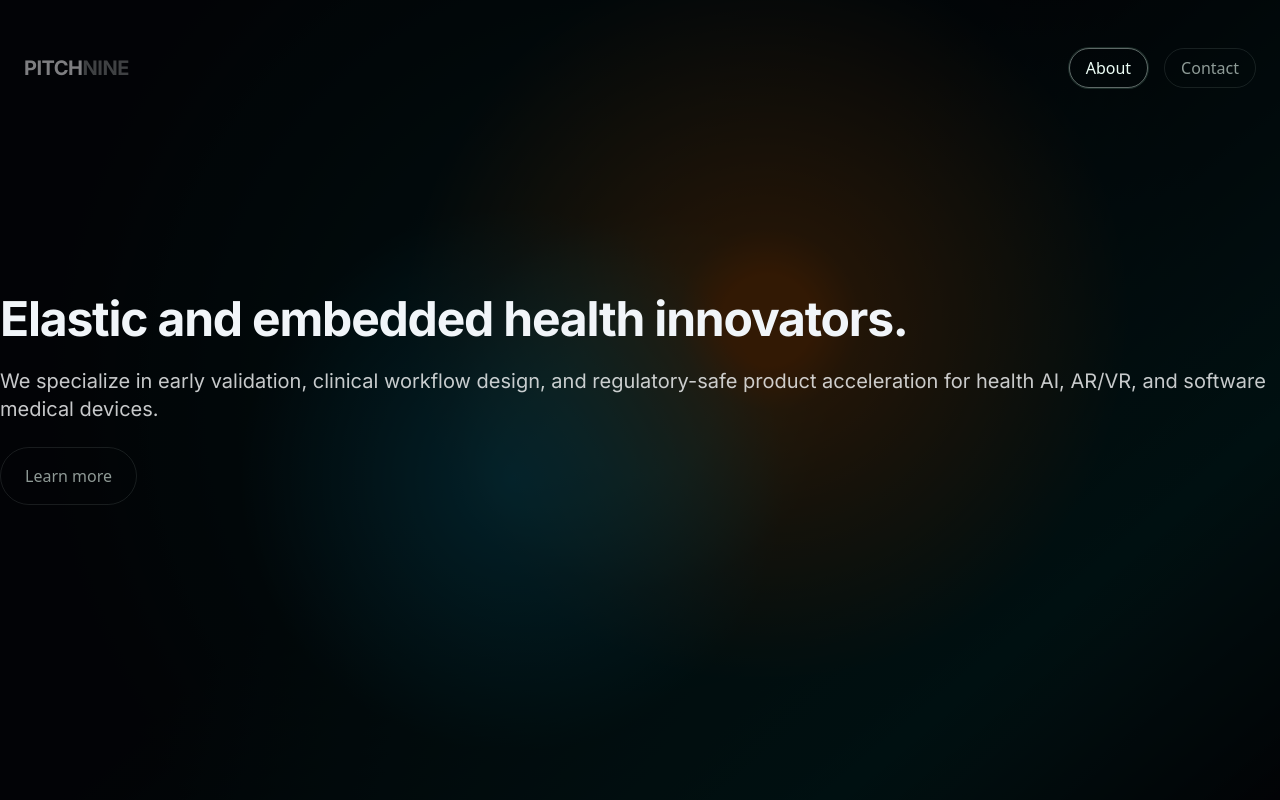
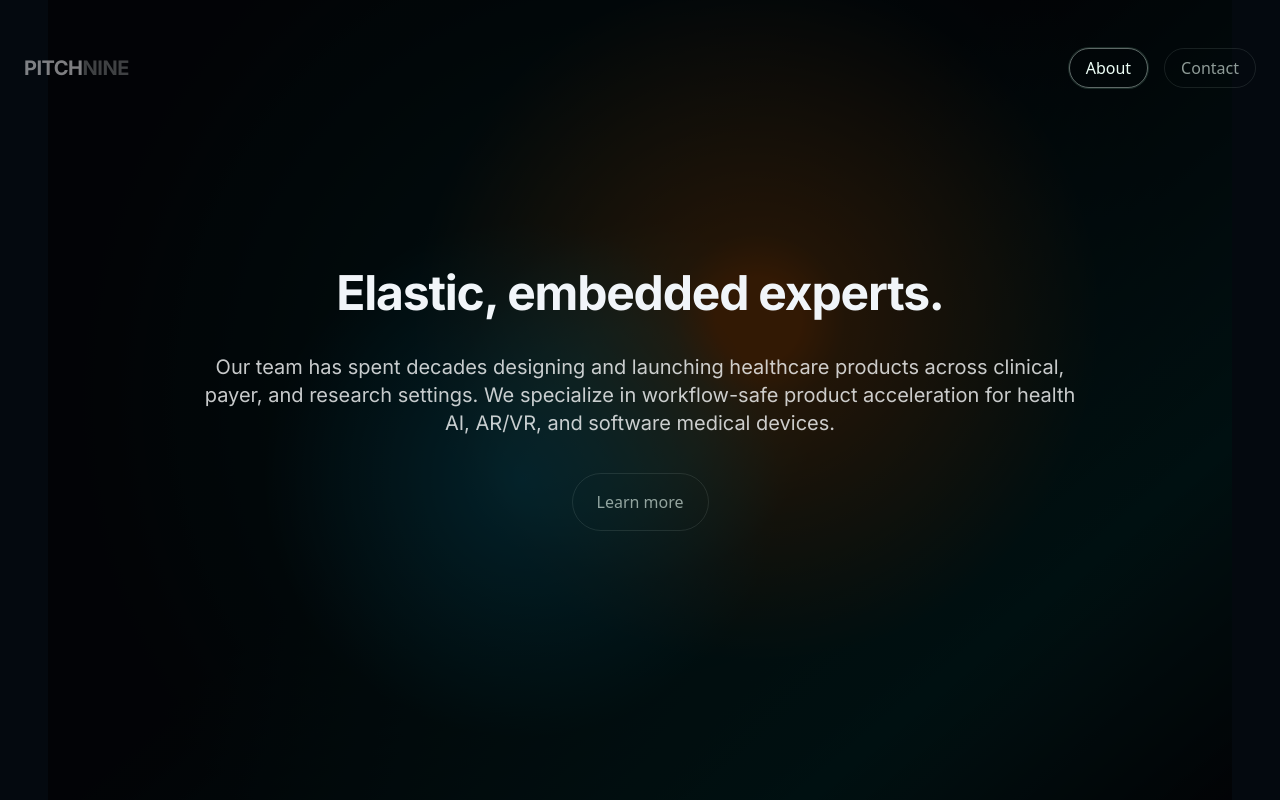
Before and after one commit to pitchnine/pitchnine, a SvelteKit app: page /about in a window 1280 px wide. Shown: the top 800 px of the page. Built offline with nearby package versions, Linux system fonts and the light colour scheme; a web font is replaced by a local one.

Commit message:
fixed and finalized all reuseable hero headers for animated gradient

```diff
--- a/src/lib/components/HeroBg.svelte
+++ b/src/lib/components/HeroBg.svelte
@@ -11,7 +11,7 @@
 </script>
 
 <section
-  class="relative min-h-screen bg-[#04090F] text-slate-100 flex items-center"
+  class="relative min-h-screen bg-[#04090F] text-slate-100 flex items-center px-6 md:px-12"
 >
   <!-- Animated gradient background -->
   <div
@@ -26,8 +26,8 @@
   ></div>
 
   <!-- Content -->
-  <div class="flex text-left mx-auto max-w-7xl">
-    <div class="space-y-6">
+  <div class="flex mx-auto max-w-7xl">
+    <div class="space-y-9 text-left md:text-center max-w-4xl">
      <h1
         class="h1 opacity-0 animate-fade-in-up [animation-delay:120ms]"
       >
--- a/src/routes/+page.svelte
+++ b/src/routes/+page.svelte
@@ -22,10 +22,10 @@
 
 <!--Hero and Nav-->
 
-<div class="relative">
+<div class="relative px-6 md:px-12">
 	<HeroBg
-		headline="Healthcare innovation, validation and workflow design."
-		bodyText="Pitch Nine accelerates health innovation and development through early validation, design, and FDA-aware product workflows built for hospitals and regulated environments."
+		headline="Innovation meets momentum."
+		bodyText="Pitch Nine accelerates health innovation with AI, AR/VR and software medical device development through product validation, workflow design, and FDA-aware processes built for hospitals and regulated environments."
 		primaryCtaHref="#services"
 		primaryCtaLabel="View process"
 	/>
@@ -146,10 +146,10 @@
 
 <!-- Services and approach/process -->
 <section class="mx-auto max-w-7xl my-64 md:my-88 px-6 md:px-12" id="services">
-	<h2 class="h2 mb-6 text-center">
-		We leverage what you have to uncover openings, prove opportunity, and execute with precision.
-	</h2>
-	<ServicesGrid />
+  <h2 class="h2 mb-6 text-center">
+    We leverage what you have to uncover openings, prove opportunity, and execute with precision.
+  </h2>
+  <ServicesGrid />
 </section>
 
 <!--
--- a/src/routes/about/+page.svelte
+++ b/src/routes/about/+page.svelte
@@ -71,11 +71,11 @@ export const load = async () => {
 
 </script>
 
-<div class="relative">
+<div class="relative px-6 md:px-12">
 <HeroBg
-  headline="Elastic and embedded health innovators."
-  bodyText="We specialize in early validation, clinical workflow design, and regulatory-safe product acceleration for health AI, AR/VR, and software medical devices."
-  primaryCtaHref="/contact"
+  headline="Elastic, embedded experts."
+  bodyText="Our team has spent decades designing and launching healthcare products across clinical, payer, and research settings. We specialize in workflow-safe product acceleration for health AI, AR/VR, and software medical devices."
+  primaryCtaHref="#about"
   primaryCtaLabel="Learn more"
 
 />
@@ -120,10 +120,13 @@ export const load = async () => {
 </section>
 
   <!-- Founders -->
-<section class="mx-auto max-w-7xl my-56 md:my-80">
+<section
+  id="about"
+  class="mx-auto max-w-7xl my-56 md:my-80 scroll-mt-40 md:scroll-mt-56"
+>
   <h2 class="h2 mb-24 text-center">
-      Fast when it counts, and safe where it matters, we have decades of experience turning hypotheses into validated, viable products.
-    </h2>
+    Fast when it counts, and safe where it matters, we have decades of experience turning hypotheses into validated, viable products.
+  </h2>
   <Team />
 </section>
 
--- a/src/routes/contact/+page.svelte
+++ b/src/routes/contact/+page.svelte
@@ -15,11 +15,11 @@
 	};
 </script>
 
-<div class="relative">
+<div class="relative px-6 md:px-12">
 	<HeroBg
-		headline="Accelerate your path."
-		bodyText="Start the conversation to learn more about accelerating healthcare innovation in your organization."
-		primaryCtaHref="/contact"
+		headline="Contact Pitch Nine"
+		bodyText="Whether you're validating a new healthcare product, designing a clinical workflow, or accelerating development for an AI, AR/VR, or medical device solution, Pitch Nine can help."
+		primaryCtaHref="#contact"
 		primaryCtaLabel="Contact us"
 	/>
 	<div class="absolute inset-x-0 top-0 z-20">
@@ -27,7 +27,11 @@
 	</div>
 </div>
 
-<section class="mx-auto max-w-7xl my-64 md:my-88 px-6 md:px-12" id="contact">
+<section
+  id="contact"
+  class="mx-auto max-w-7xl my-64 md:my-88 px-6 md:px-12 scroll-mt-40 md:scroll-mt-56"
+>
+
 	<Form />
 </section>
 
```
